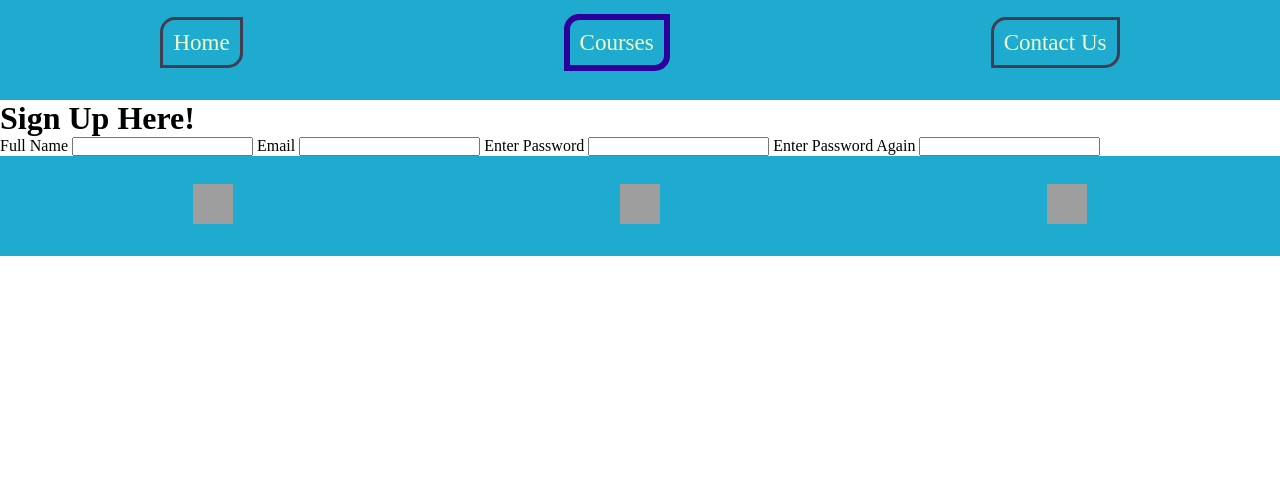
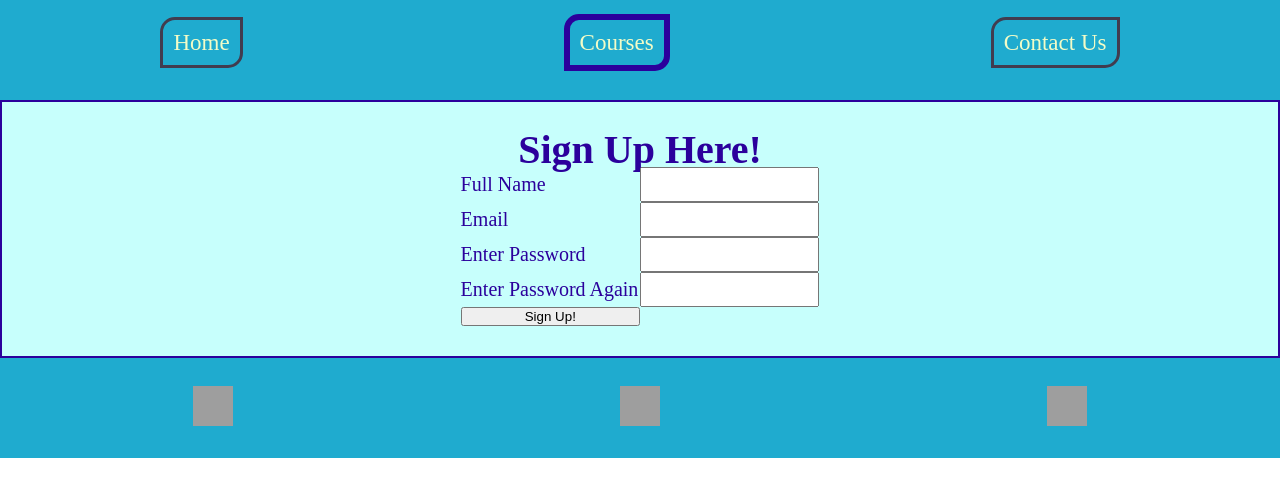
Before and after one commit to Veronica-B/tutor-site, a website: page public/signup.html in a window 1280 px wide. Drawn offline with Linux system fonts and the light colour scheme; grey boxes are pictures that could not be loaded.

Commit message:
added some styling

```diff
--- a/public/css/styles.scss
+++ b/public/css/styles.scss
@@ -8,6 +8,7 @@ $dullblue:#edfbff;
 @import "scss_partials/nav";
 @import "scss_partials/footer";
 @import "scss_partials/slideshow";
+@import "scss_partials/signupform";
 
 *{
     padding:0;
--- a/public/signup.html
+++ b/public/signup.html
@@ -23,9 +23,9 @@
             </ul>
         </nav>
     </header>
-<div class="container-sign-up">
-    <h1 class="form-heading">Sign Up Here!</h1>
-<form>
+<div class="container bg-lightblue">
+    <h1 class="head">Sign Up Here!</h1>
+<form class="container">
     <label>Full Name</label>
     <input class="input-text" type="text" id="name">
     <label>Email</label>
@@ -34,6 +34,8 @@
     <input class="input-text" type="password" id="password1">
     <label>Enter Password Again</label>
     <input class="input-text" type="password" id="password2">
+
+    <button>Sign Up!</button>
 
 </form>
 </div>
```
Also changed, not shown: public/css/scss_partials/_signupform.scss (added).
